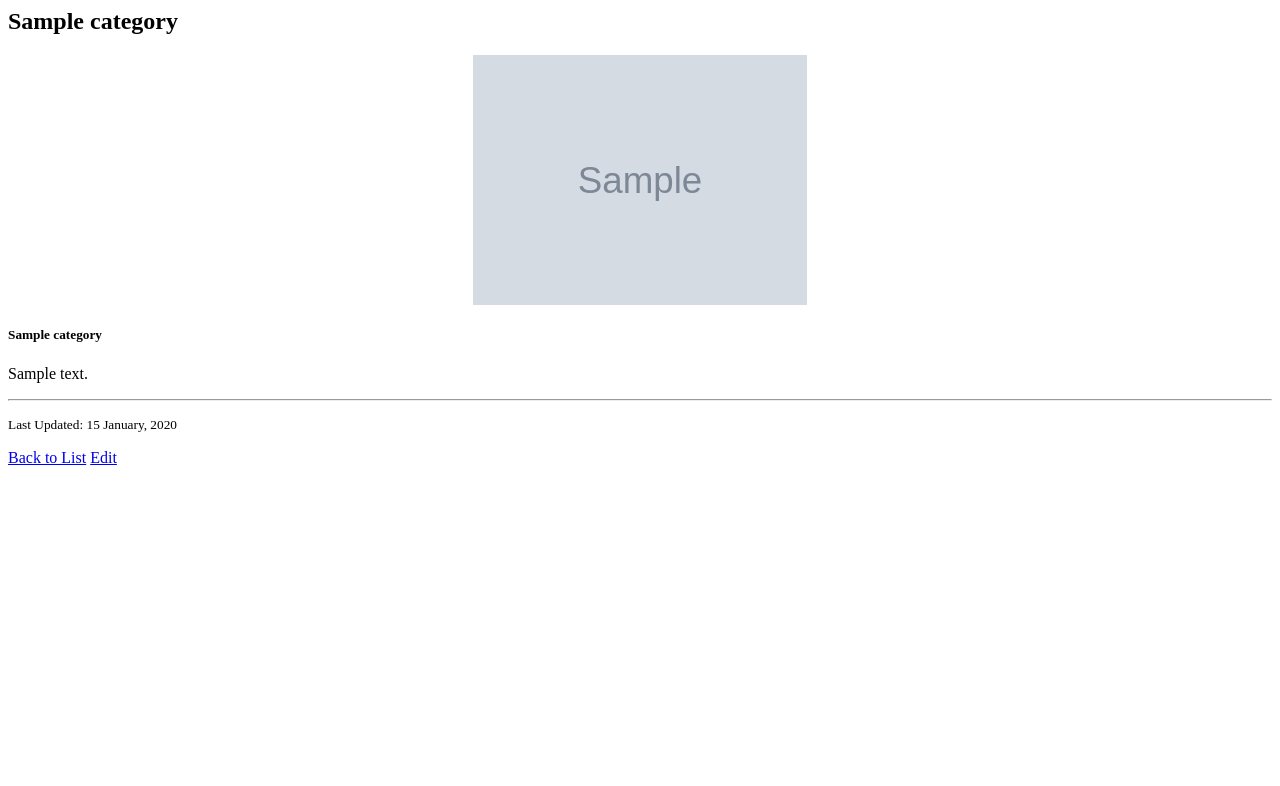
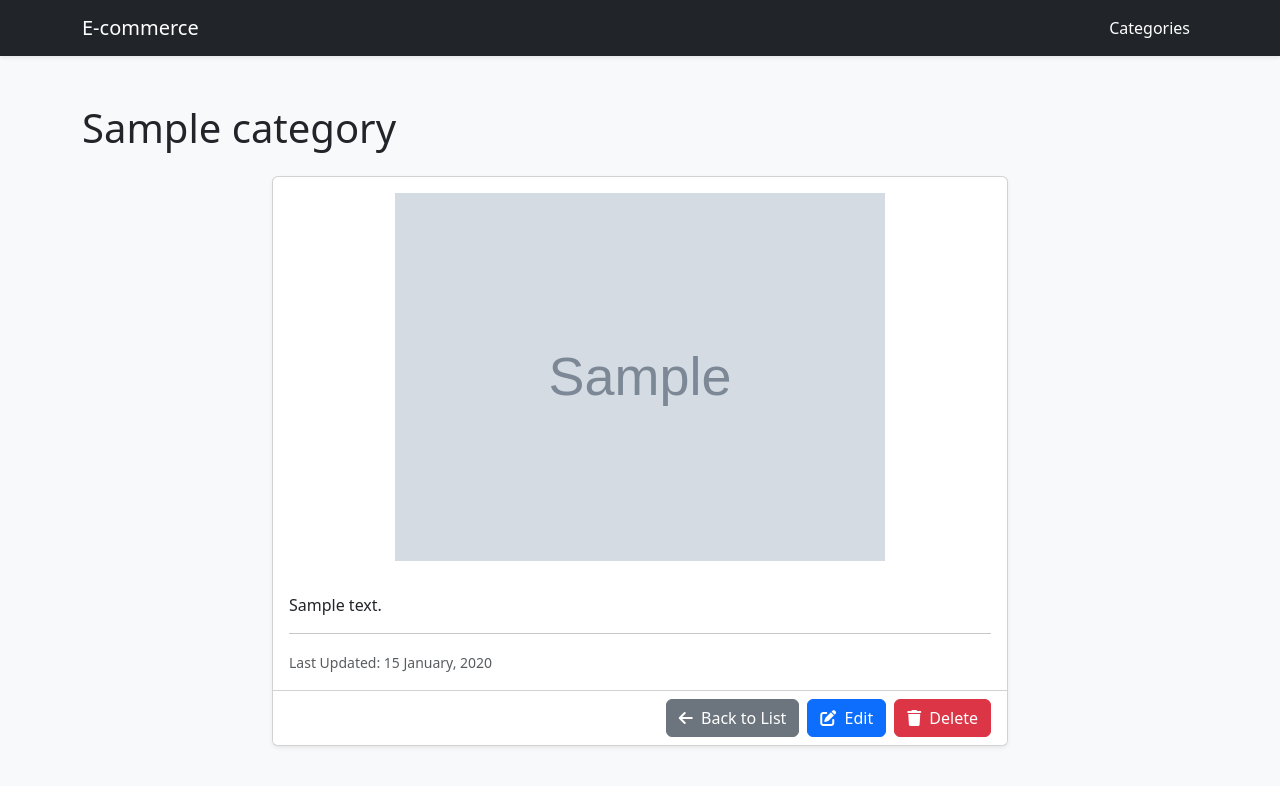
Before and after one commit to ahmedasar00/E-commerce-Product-API, a Django app: a page that uses categories/templates/categories/category_detail.html in a window 1280 px wide. Shown: the top 786 px of the page. Run offline with Django 4.2, Linux system fonts and the light colour scheme; tables that the repository leaves empty hold one stand-in row (values such as "Sample post"); grey boxes marked "Sample" are stand-in pictures.

Commit message:
fix: Correct navigation links in navbar and templates

```diff
--- a/categories/templates/categories/base.html
+++ b/categories/templates/categories/base.html
@@ -1,50 +1,36 @@
 <!DOCTYPE html>
 <html lang="en">
+
 <head>
   <meta charset="utf-8" />
   <meta name="viewport" content="width=device-width, initial-scale=1" />
 
-    <link
-      href="https://cdn.jsdelivr.net/npm/bootstrap@5.3.3/dist/css/bootstrap.min.css"
-      rel="stylesheet"
-      integrity="sha384-QWTKZyjpPEjISv5WaRU9OFeRpok6YctnYmDr5pNlyT2bRjXh0JMhjY6hW+ALEwIH"
-      crossorigin="anonymous"
-    />
+  <link href="https://cdn.jsdelivr.net/npm/bootstrap@5.3.3/dist/css/bootstrap.min.css" rel="stylesheet"
+    integrity="sha384-QWTKZyjpPEjISv5WaRU9OFeRpok6YctnYmDr5pNlyT2bRjXh0JMhjY6hW+ALEwIH" crossorigin="anonymous" />
 
-    <link
-      rel="stylesheet"
-      href="https://cdnjs.cloudflare.com/ajax/libs/font-awesome/6.5.2/css/all.min.css"
+  <link rel="stylesheet" href="https://cdnjs.cloudflare.com/ajax/libs/font-awesome/6.5.2/css/all.min.css"
     integrity="sha512-SnH5WK+bZxgPHs44uWIX+LLJAJ9/2PkPKZ5QiAj6Ta86w+fsb2TkcmfRyVX3pBnMFcV7oQPJkl9QevSCWr3W6A=="
-      crossorigin="anonymous"
-      referrerpolicy="no-referrer"
-    />
+    crossorigin="anonymous" referrerpolicy="no-referrer" />
 
   <title>{% block title %}My E-commerce Site{% endblock title %}</title>
 </head>
+
 <body class="bg-light">
   <nav class="navbar navbar-expand-lg navbar-dark bg-dark shadow-sm">
     <div class="container">
-        <a class="navbar-brand" href="#">E-commerce</a>
-        <button
-          class="navbar-toggler"
-          type="button"
-          data-bs-toggle="collapse"
-          data-bs-target="#navbarNav"
-          aria-controls="navbarNav"
-          aria-expanded="false"
-          aria-label="Toggle navigation"
-        >
+
+
+      <a class="navbar-brand" href="{% url 'category-list' %}">E-commerce</a>
+
+      <button class="navbar-toggler" type="button" data-bs-toggle="collapse" data-bs-target="#navbarNav">
         <span class="navbar-toggler-icon"></span>
       </button>
+
+
       <div class="collapse navbar-collapse" id="navbarNav">
         <ul class="navbar-nav ms-auto">
           <li class="nav-item">
-              <a
-                class="nav-link active"
-                aria-current="page"
-                href="{% url 'category-list' %}"
-                >Categories</a
-              >
+            <a class="nav-link active" aria-current="page" href="{% url 'category-list' %}">Categories</a>
           </li>
         </ul>
       </div>
@@ -58,10 +44,9 @@
     {% block content %} {% endblock content %}
   </main>
 
-    <script
-      src="https://cdn.jsdelivr.net/npm/bootstrap@5.3.3/dist/js/bootstrap.bundle.min.js"
+  <script src="https://cdn.jsdelivr.net/npm/bootstrap@5.3.3/dist/js/bootstrap.bundle.min.js"
     integrity="sha384-YvpcrYf0tY3lHB60NNkmXc5s9fDVZLESaAA55NDzOxhy9GkcIdslK1eN7N6jIeHz"
-      crossorigin="anonymous"
-    ></script>
+    crossorigin="anonymous"></script>
 </body>
+
 </html>
--- a/categories/templates/categories/category_detail.html
+++ b/categories/templates/categories/category_detail.html
@@ -1,29 +1,36 @@
-{% comment %} {% extends "categories/base.html" %} {% endcomment %}
-<h2>{{ category.name }}</h2>
+{% extends "categories/base.html" %}
 
-<div class="card">
-  <div class="card-body">
-    {% if category.image %}
-    <img
-      src="{{ category.image.url }}"
-      alt="{{ category.name }}"
-      class="img-fluid rounded mb-3"
-      style="max-height: 250px; display: block; margin: auto"
-    />
-    {% endif %}
-    <h5 class="card-title">{{ category.name }}</h5>
-    <p class="card-text">{{ category.description|linebreaksbr }}</p>
-    <hr />
-    <p class="card-text">
-      <small class="text-muted"
-        >Last Updated: {{ category.updated_at|date:"j F, Y" }}</small
-      >
-    </p>
-    <a href="{% url 'category-list' %}" class="btn btn-secondary"
-      >Back to List</a
-    >
-    <a href="{% url 'category-update' category.slug %}" class="btn btn-primary"
-      >Edit</a
-    >
+{% block title %}{{ category.name }}{% endblock title %}
+
+{% block page_title %}{{ category.name }}{% endblock page_title %}
+
+{% block content %}
+<div class="row justify-content-center">
+  <div class="col-md-8">
+    <div class="card shadow-sm">
+      {% if category.image %}
+      <img src="{{ category.image.url }}" alt="{{ category.name }}" class="card-img-top"
+        style="max-height: 400px; object-fit: contain; padding: 1rem;" />
+      {% endif %}
+      <div class="card-body">
+        <p class="card-text">{{ category.description|linebreaksbr }}</p>
+        <hr />
+        <p class="card-text">
+          <small class="text-muted">Last Updated: {{ category.updated_at|date:"j F, Y" }}</small>
+        </p>
+      </div>
+      <div class="card-footer bg-white d-flex justify-content-end">
+        <a href="{% url 'category-list' %}" class="btn btn-secondary me-2">
+          <i class="fas fa-arrow-left me-1"></i> Back to List
+        </a>
+        <a href="{% url 'category-update' category.slug %}" class="btn btn-primary me-2">
+          <i class="fas fa-edit me-1"></i> Edit
+        </a>
+        <a href="{% url 'category-delete' category.slug %}" class="btn btn-danger">
+          <i class="fas fa-trash me-1"></i> Delete
+        </a>
+      </div>
+    </div>
   </div>
 </div>
+{% endblock content %}
```
Also changed, not shown: categories/templates/categories/category_confirm_delete.html (+9 -11 lines), categories/templates/categories/category_form.html (+45 -46 lines), categories/templates/categories/category_list.html (+20 -20 lines). Lines whose indentation alone changed are shown as unchanged.
